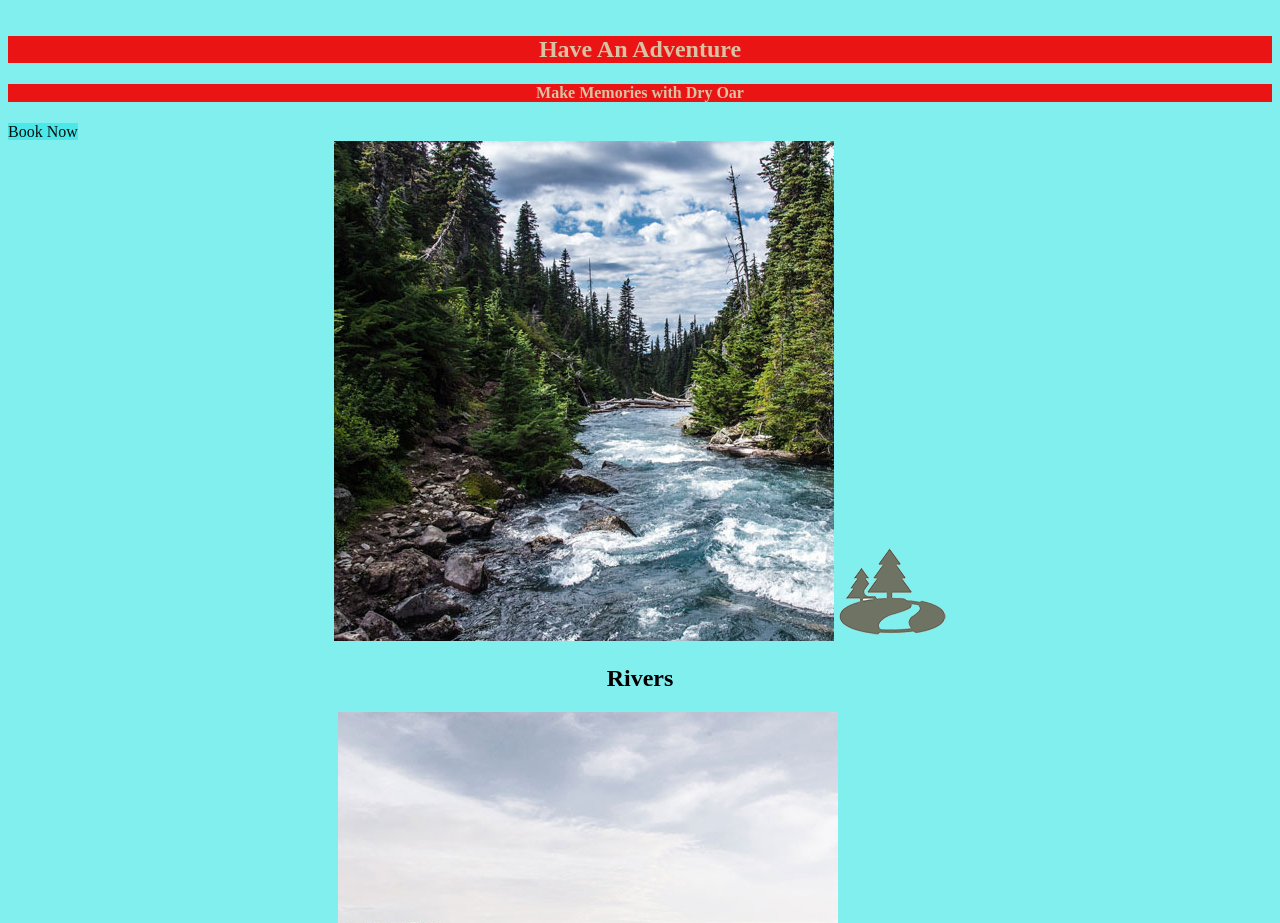
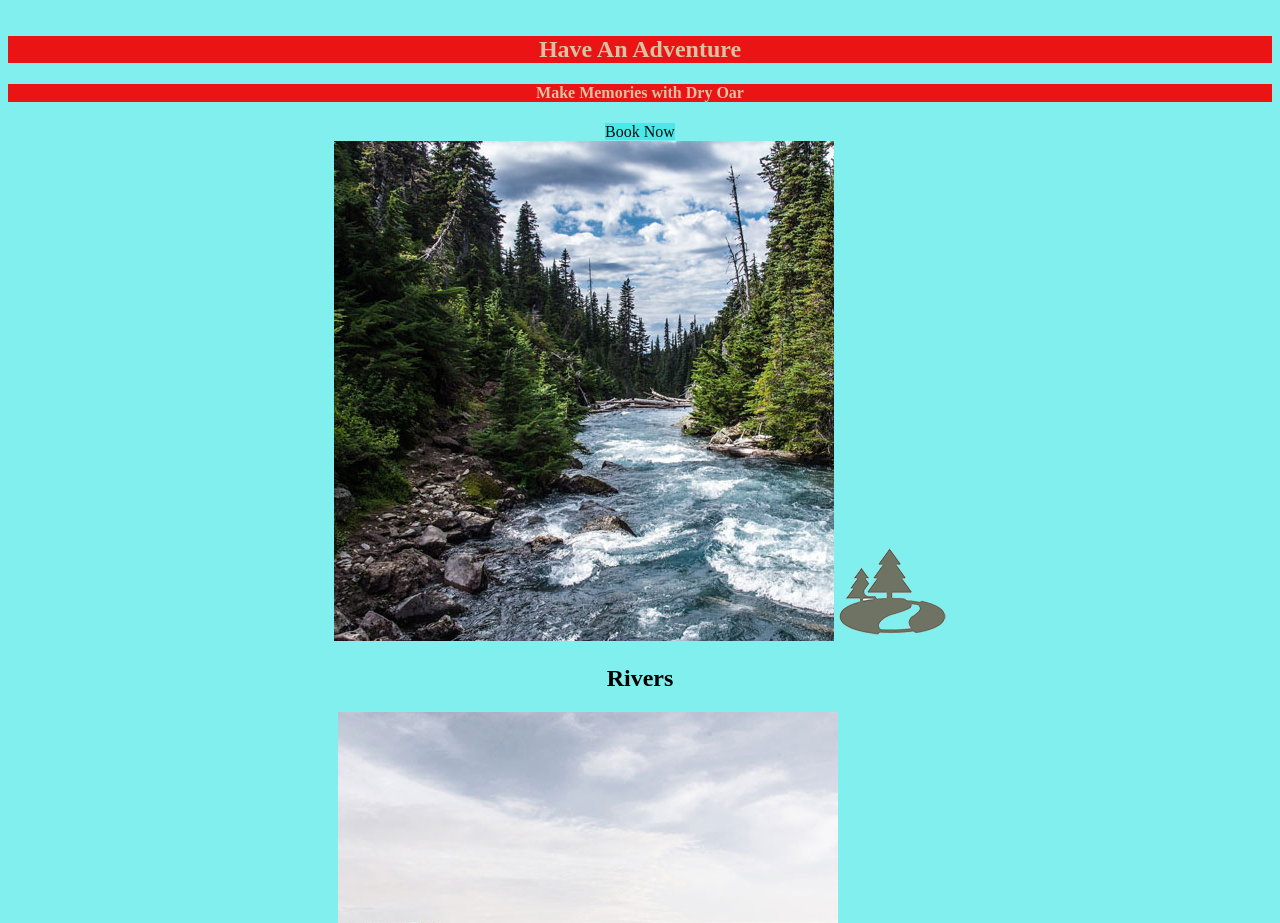
Before and after one commit to Fireguy13/wdd130, a plain HTML site: page wwr/index.html in a window 1280 px wide. Shown: the part 960-1883 px from the top of the page. Drawn offline with Linux system fonts and the light colour scheme.

Commit message:
week4 part2

```diff
--- a/wwr/styles/style.css
+++ b/wwr/styles/style.css
@@ -5,7 +5,7 @@ div #content {
   }
 div #hero-msg h1{ text-align: center}
 div #hero-msg h4 { text-align: center}
-div button-box { text-align: center}
+div .button-box { text-align: center}
 div main section { text-align: center}
 div nav a { text-align: center}
 #background {  height: 725px; }
```
